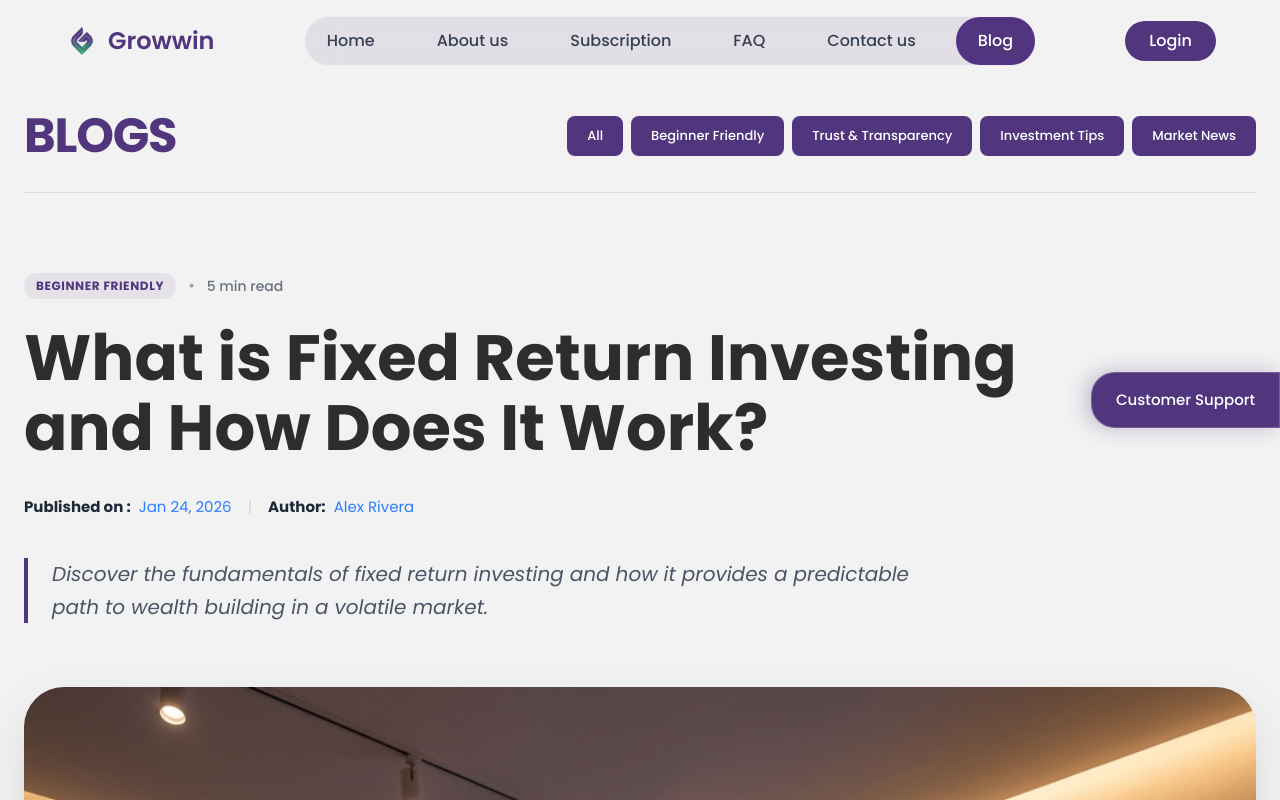
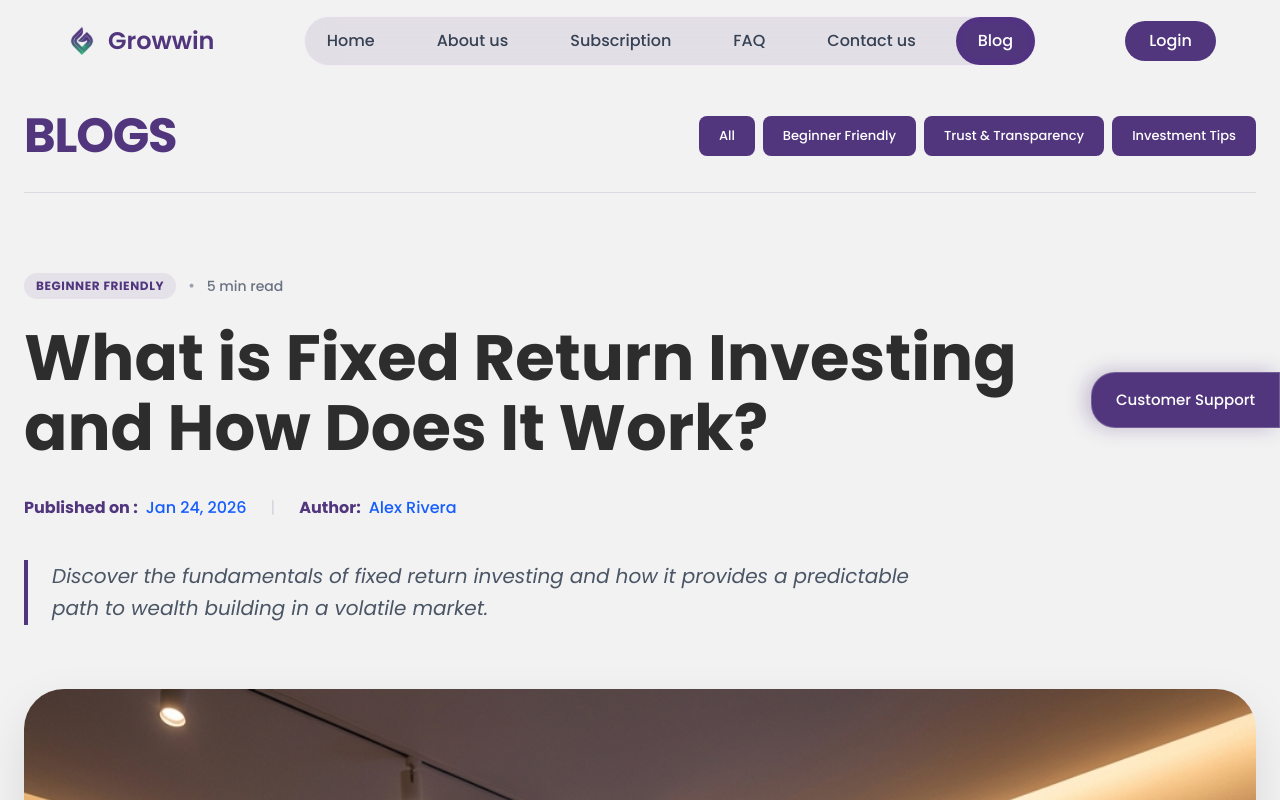
Before and after one commit to Lakshya77089/Growwin, a React (Vite) app: page /blog/1 in a window 1280 px wide. Shown: the top 800 px of the page. Built offline with nearby package versions, Linux system fonts and the light colour scheme.

Commit message:
feat: implement blog detail page with dynamic content and add scroll progress indicator.

```diff
--- a/src/App.tsx
+++ b/src/App.tsx
@@ -9,11 +9,13 @@ import Blog from "./pages/Blog";
 import BlogDetail from "./pages/BlogDetail";
 import DraggableSupport from "./components/common/DraggableSupport";
 import ScrollToTop from "./components/common/ScrollToTop";
+import ScrollProgress from "./components/common/ScrollProgress";
 
 function App() {
   return (
     // <BrowserRouter>
     <>
+      <ScrollProgress />
       <ScrollToTop />
       <Navbar />
       <main >
--- /dev/null
+++ b/src/components/common/ScrollProgress.tsx
@@ -0,0 +1,34 @@
+import { useState, useEffect } from "react";
+import { useLocation } from "react-router-dom";
+
+const ScrollProgress = () => {
+    const [scrollProgress, setScrollProgress] = useState(0);
+    const location = useLocation();
+    const isBlogDetail = location.pathname.startsWith("/blog/");
+
+    useEffect(() => {
+        const handleScroll = () => {
+            const totalHeight = document.documentElement.scrollHeight - window.innerHeight;
+            if (totalHeight <= 0) {
+                setScrollProgress(0);
+                return;
+            }
+            const progress = (window.scrollY / totalHeight) * 100;
+            setScrollProgress(progress);
+        };
+
+        window.addEventListener("scroll", handleScroll);
+        handleScroll();
+
+        return () => window.removeEventListener("scroll", handleScroll);
+    }, [location.pathname]); // Reset or re-calculate on route change
+
+    return (
+        <div
+            className={`fixed top-0 left-0 h-1 bg-[#51367E] z-[9999] transition-all duration-100 ease-out ${isBlogDetail ? "" : "md:hidden"}`}
+            style={{ width: `${scrollProgress}%` }}
+        />
+    );
+};
+
+export default ScrollProgress;
--- a/src/data/blogData.ts
+++ b/src/data/blogData.ts
@@ -33,7 +33,7 @@ export const categories = [
     "Beginner Friendly",
     "Trust & Transparency",
     "Investment Tips",
-    "Market News",
+    // "Market News",
 ];
 
 export const allPosts: BlogPost[] = [
--- a/src/pages/BlogDetail.tsx
+++ b/src/pages/BlogDetail.tsx
@@ -1,4 +1,4 @@
-import { useState, useEffect, useMemo } from "react";
+import { useEffect, useMemo } from "react";
 import { useParams, Link, useNavigate } from "react-router-dom";
 import { allPosts, categories } from "../data/blogData";
 import type { SplitSectionContent } from "../data/blogData";
@@ -11,17 +11,6 @@ const BlogDetail = () => {
     const { id } = useParams<{ id: string }>();
     const navigate = useNavigate();
     const post = allPosts.find((p) => p.id === Number(id));
-    const [scrollProgress, setScrollProgress] = useState(0);
-
-    useEffect(() => {
-        const handleScroll = () => {
-            const totalHeight = document.documentElement.scrollHeight - window.innerHeight;
-            const progress = (window.scrollY / totalHeight) * 100;
-            setScrollProgress(progress);
-        };
-        window.addEventListener("scroll", handleScroll);
-        return () => window.removeEventListener("scroll", handleScroll);
-    }, []);
 
     // Scroll to top on id change
     useEffect(() => {
@@ -72,11 +61,6 @@ const BlogDetail = () => {
                     }
                 }}
             />
-            {/* Reading Progress Bar */}
-            <div
-                className="fixed top-0 left-0 h-1.5 bg-[#51367E] z-[100] transition-all duration-100 ease-out"
-                style={{ width: `${scrollProgress}%` }}
-            />
 
             <section className="relative w-full pt-28 pb-10 overflow-hidden">
                 {/* Background Glows */}
@@ -117,12 +101,16 @@ const BlogDetail = () => {
                         </h1>
 
                         {/* Meta Info */}
-                        <div className="text-[15px] font-[var(--font-poppins)] text-gray-800 mb-10 flex flex-wrap items-center gap-y-2">
-                            <span className="font-bold mr-2">Published on :</span>{" "}
-                            <span className="text-blue-500">{post.date}</span>
-                            <span className="mx-4 hidden md:inline text-gray-300">|</span>
-                            <span className="font-bold mr-2">Author:</span>{" "}
-                            <span className="text-blue-500">{post.author}</span>
+                        <div className="text-[14px] md:text-[16px] font-[var(--font-poppins)] text-gray-800 mb-10 flex flex-col sm:flex-row sm:items-center gap-3 sm:gap-0">
+                            <div className="flex items-center">
+                                <span className="font-bold text-[#51367E] mr-2">Published on :</span>
+                                <span className="text-blue-600 font-medium">{post.date}</span>
+                            </div>
+                            <span className="mx-6 hidden sm:inline text-gray-300">|</span>
+                            <div className="flex items-center">
+                                <span className="font-bold text-[#51367E] mr-2">Author:</span>
+                                <span className="text-blue-600 font-medium">{post.author}</span>
+                            </div>
                         </div>
 
                         {/* Lead Paragraph */}
```
